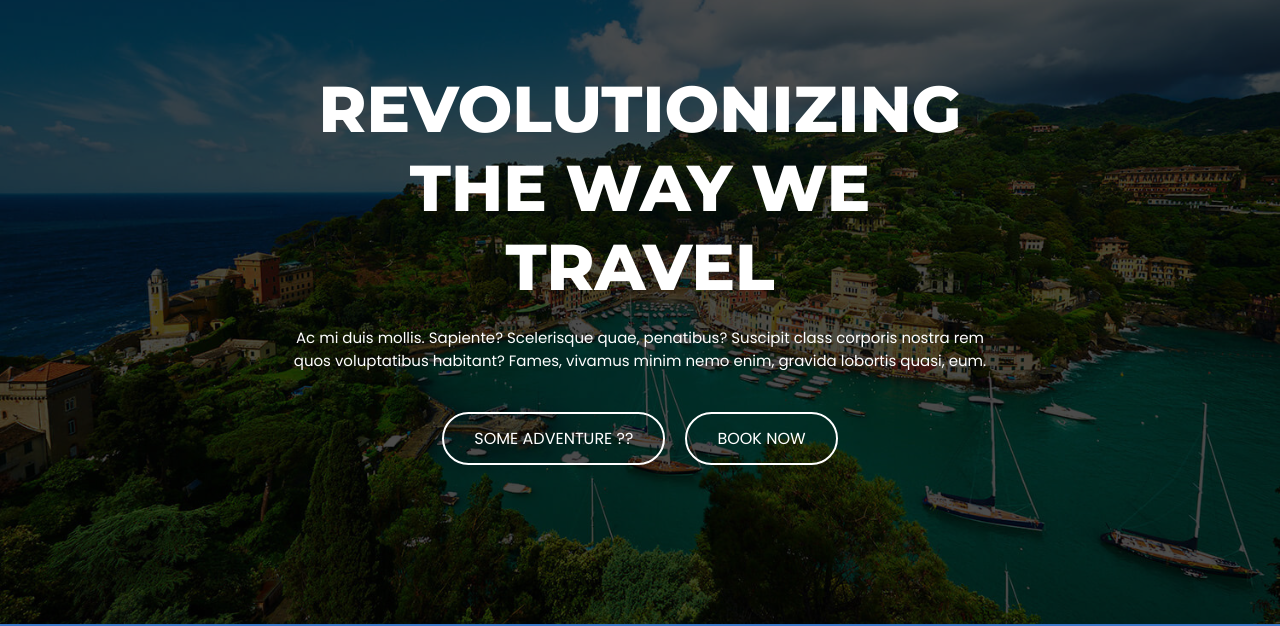
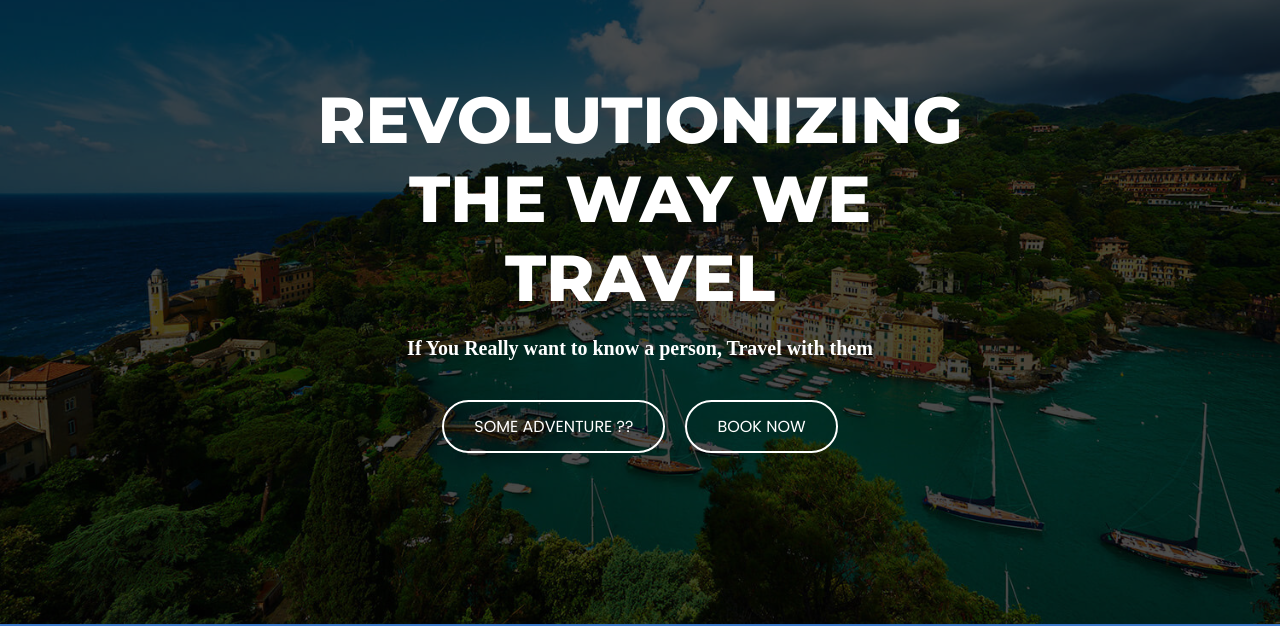
Before and after one commit to irohanrajput/UpInTheSky, a website: page landing_page/index.html in a window 1280 px wide. Shown: the part 176-802 px from the top of the page. Drawn offline with nearby package versions, Linux system fonts and the light colour scheme.

Commit message:
added quotes

```diff
--- a/landing_page/assets/css/style.css
+++ b/landing_page/assets/css/style.css
@@ -387,12 +387,16 @@ body { background: var(--white); }
   padding-top: 125px;
 }
 
-.front-title { margin-bottom: 20px; }
+.front-title {
+  margin-bottom: 20px;
+  font-size: 65px;
+}
 
 .front-text {
   color: var(--white);
-  font-size: var(--fs-5);
+  font-size: 20px;
   margin-bottom: 40px;
+  font-family:"#";
 }
 
 .btn-group {
--- a/landing_page/index.html
+++ b/landing_page/index.html
@@ -140,11 +140,9 @@
 
           <h2 class="h1 front-title">Revolutionizing the way we travel </h2>
 
-          <p class="front-text">
-            Ac mi duis mollis. Sapiente? Scelerisque quae, penatibus? Suscipit class corporis nostra rem quos
-            voluptatibus habitant?
-            Fames, vivamus minim nemo enim, gravida lobortis quasi, eum.
-          </p>
+          <h3 class="front-text">
+            If You Really want to know a person, Travel with them
+          </h3>
 
           <div class="btn-group">
             <button class="btn btn-primary"><a href="../advent_page/adventure.html">  Some Adventure ?? </a></button>
--- /dev/null
+++ b/package.json
@@ -0,0 +1,5 @@
+{
+  "dependencies": {
+    "firebase": "^9.22.2"
+  }
+}
```
Also changed, not shown: advent_page/script.js (added, +17 -0 lines), 1 other file.
